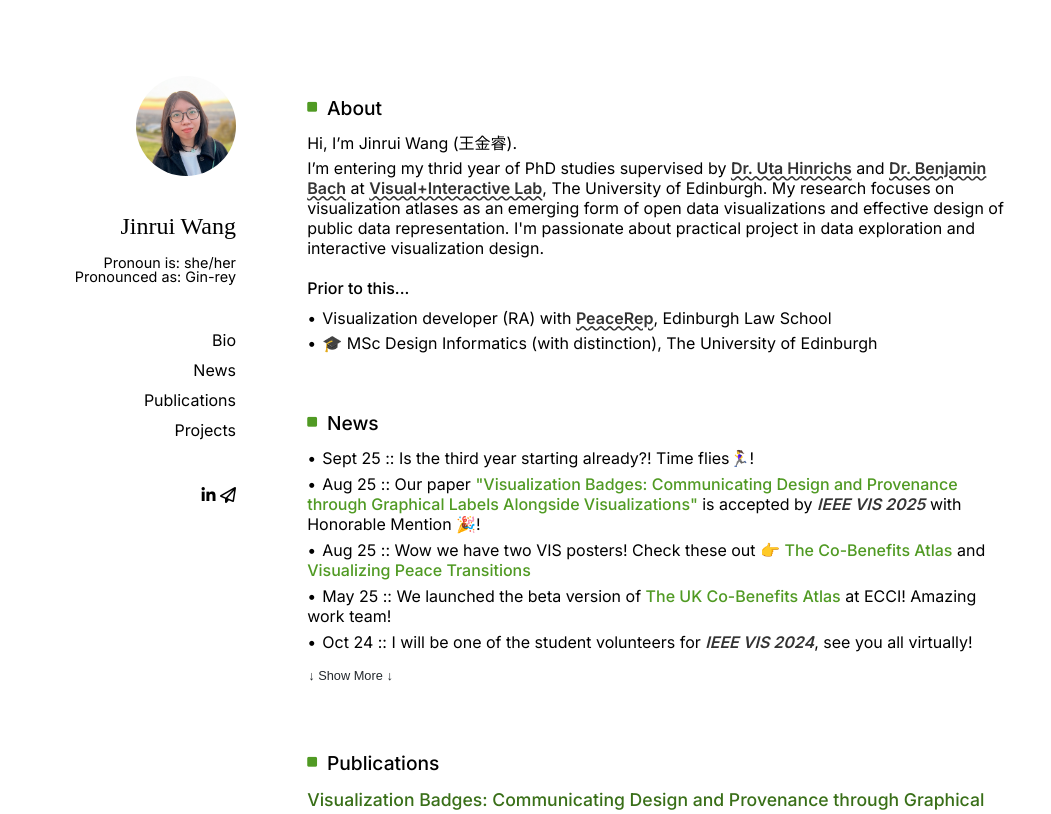
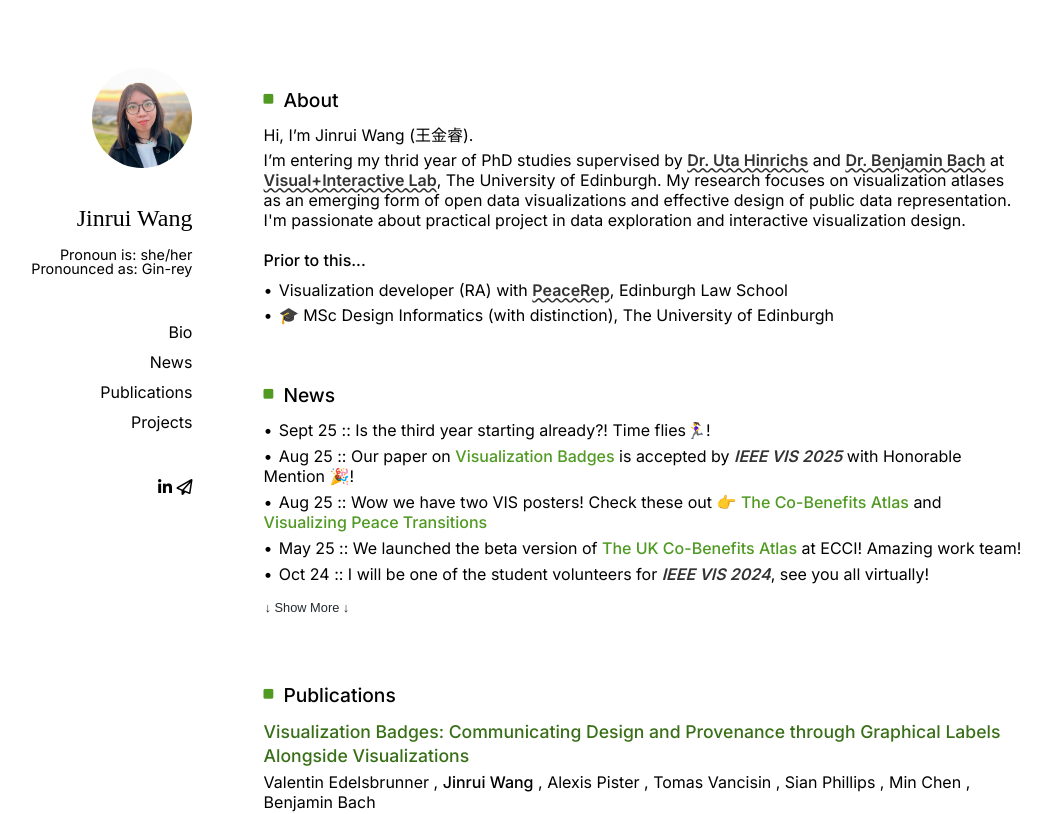
Before and after one commit to HalcyonWjr/HalcyonWjr.github.io, a SvelteKit app: page / in a window 1280 px wide. Shown: the top 814 px of the page, without its empty margins (110-1161 px from the left). Built offline with nearby package versions, Linux system fonts and the light colour scheme; a web font is replaced by a local one.

Commit message:
update css

```diff
--- a/src/app.css
+++ b/src/app.css
@@ -5,6 +5,8 @@ body {
   font-family: 'Inter', 'Langar', sans-serif;
   font-weight: 400;
   font-size: 16px;
+  margin: 0;
+  padding: 0;
   /* font-size: 1rem; */
   scroll-behavior: smooth;
 
@@ -85,23 +87,28 @@ section:first-of-type {
 .container {
   display: flex;
   flex-direction: row;
-  align-items: stretch;
+  align-items: flex-start;
 }
 
 
 .sidebar {
-  flex: 0 0 220px;
+  flex: 0 0 200px;
   display: flex;
   flex-direction: column;
   align-items: flex-end;
-  flex: 1;
+  /* flex: 1; */
   background-color: #fff;
   padding-top: 6vh;
   margin-left: 8vw;
+
+  position: sticky;
+  top: 0;
+  /* height: fit-content; */
 }
 
 .main-content {
-  flex: 3 1 0%;
+  /* flex: 3 1 0%;  */
+  flex: 1;
   min-width: 0;
   padding: 20px;
   margin-right: 20vw;
--- a/src/lib/components/News.svelte
+++ b/src/lib/components/News.svelte
@@ -22,7 +22,7 @@
 <script context="module">
     export const newsItems = [
         'Sept 25 :: Is the third year starting already?! Time flies🏃‍♀️!',
-        'Aug 25 :: Our paper <a href="https://hal.science/view/index/docid/5199752" target="_blank"> "Visualization Badges: Communicating Design and Provenance through Graphical Labels Alongside Visualizations" </a> is accepted by <span class="venue-text">IEEE VIS 2025</span> with Honorable Mention 🎉!',
+        'Aug 25 :: Our paper on <a href="https://hal.science/view/index/docid/5199752" target="_blank">Visualization Badges</a> is accepted by <span class="venue-text">IEEE VIS 2025</span> with Honorable Mention 🎉!',
         'Aug 25 :: Wow we have two VIS posters! Check these out 👉 <a href="/vis25-poster-atlas.pdf">The Co-Benefits Atlas</a> and <a href="/vis25-poster-peacerep.pdf">Visualizing Peace Transitions</a>',
         'May 25 :: We launched the beta version of <a href="https://ukcobenefitsatlas.net/" target="_blank">The UK Co-Benefits Atlas</a> at ECCI! Amazing work team!',
         'Oct 24 :: I will be one of the student volunteers for <span class="venue-text">IEEE VIS 2024</span>, see you all virtually!',
--- a/src/lib/components/Projects.svelte
+++ b/src/lib/components/Projects.svelte
@@ -4,7 +4,7 @@
   </script>
 
   <section id="projects">
-    <SectionTitle title="Projects" />
+    <SectionTitle title="Design Projects" />
 
     <ProjectCard
       title="Pieces of Peace: Women and Gender in Peace Agreements"
```
